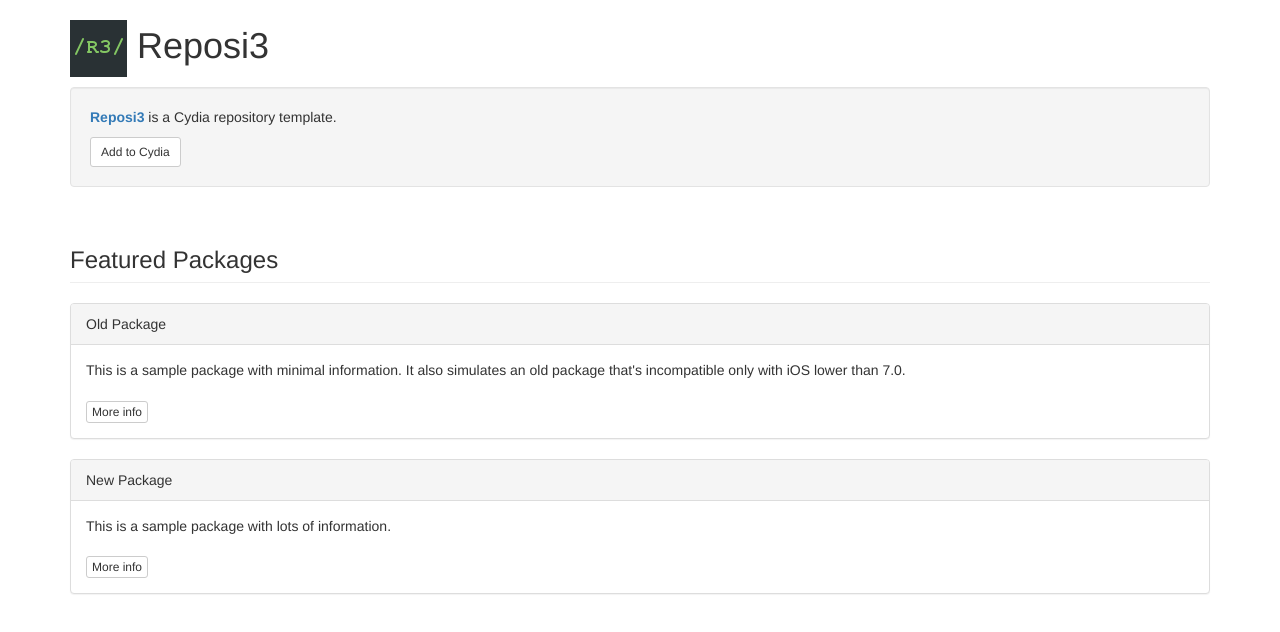
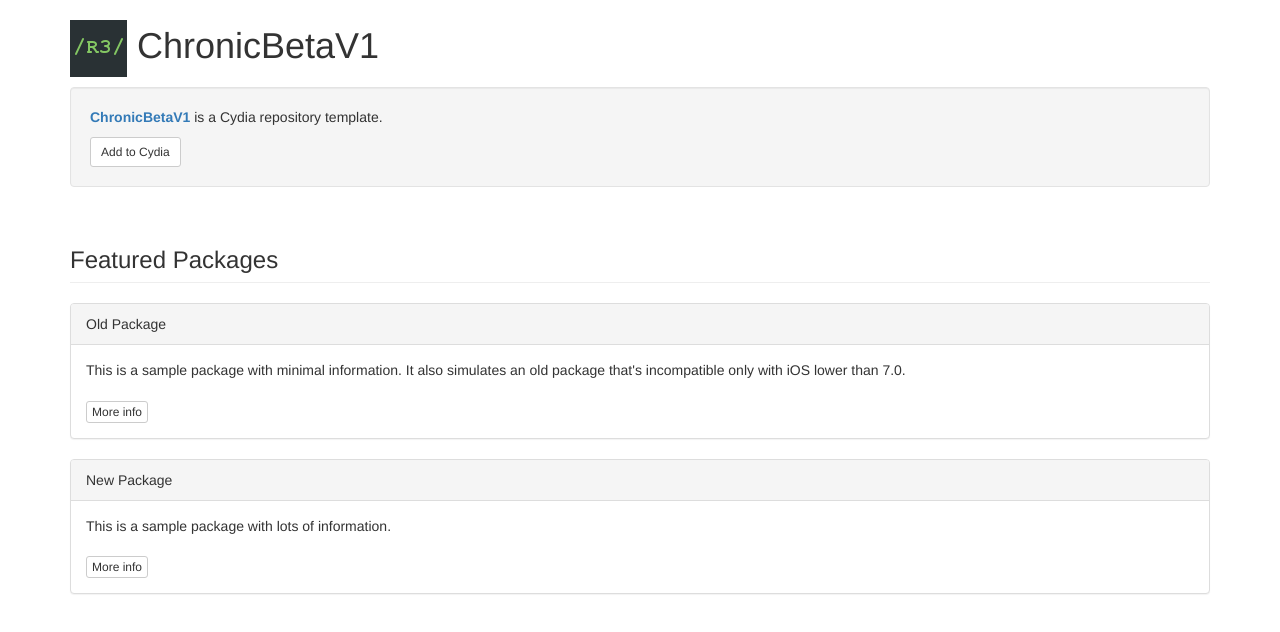
Before and after one commit to ChronicCreationz/ChronicCreati0nzBeta.github.io, a plain HTML site: page index.html in a window 1280 px wide. Drawn offline with nearby package versions, Linux system fonts and the light colour scheme.

Commit message:
Update index.html

```diff
--- a/index.html
+++ b/index.html
@@ -1,7 +1,7 @@
 <!DOCTYPE html>
 <html lang="en">
 <head>
-  <title>Reposi3</title>
+  <title>ChronicBetaV1</title>
   <meta charset="utf-8">
   <meta name="viewport" content="width=device-width, initial-scale=1">
   <link rel="stylesheet" href="https://maxcdn.bootstrapcdn.com/bootstrap/3.3.5/css/bootstrap.min.css">
@@ -10,12 +10,12 @@
 <body>
 
 <div class="container">
-	<h1><img src="CydiaIcon.png"> Reposi3</h1>
+	<h1><img src="CydiaIcon.png"> ChronicBetaV1</h1>
 </div>
 
 <div class="container">
 	<div class="well">
-		<p><span class="text-primary"><b>Reposi3</span></b> is a Cydia repository template.</p>
+		<p><span class="text-primary"><b>ChronicBetaV1</span></b> is a Cydia repository template.</p>
 		<a class="btn btn-sm btn-default" href="cydia://url/https://cydia.saurik.com/api/share#?source=https://supermamon.github.io/Reposi3/">Add to Cydia</a>
 	</div>
 </div>
```
